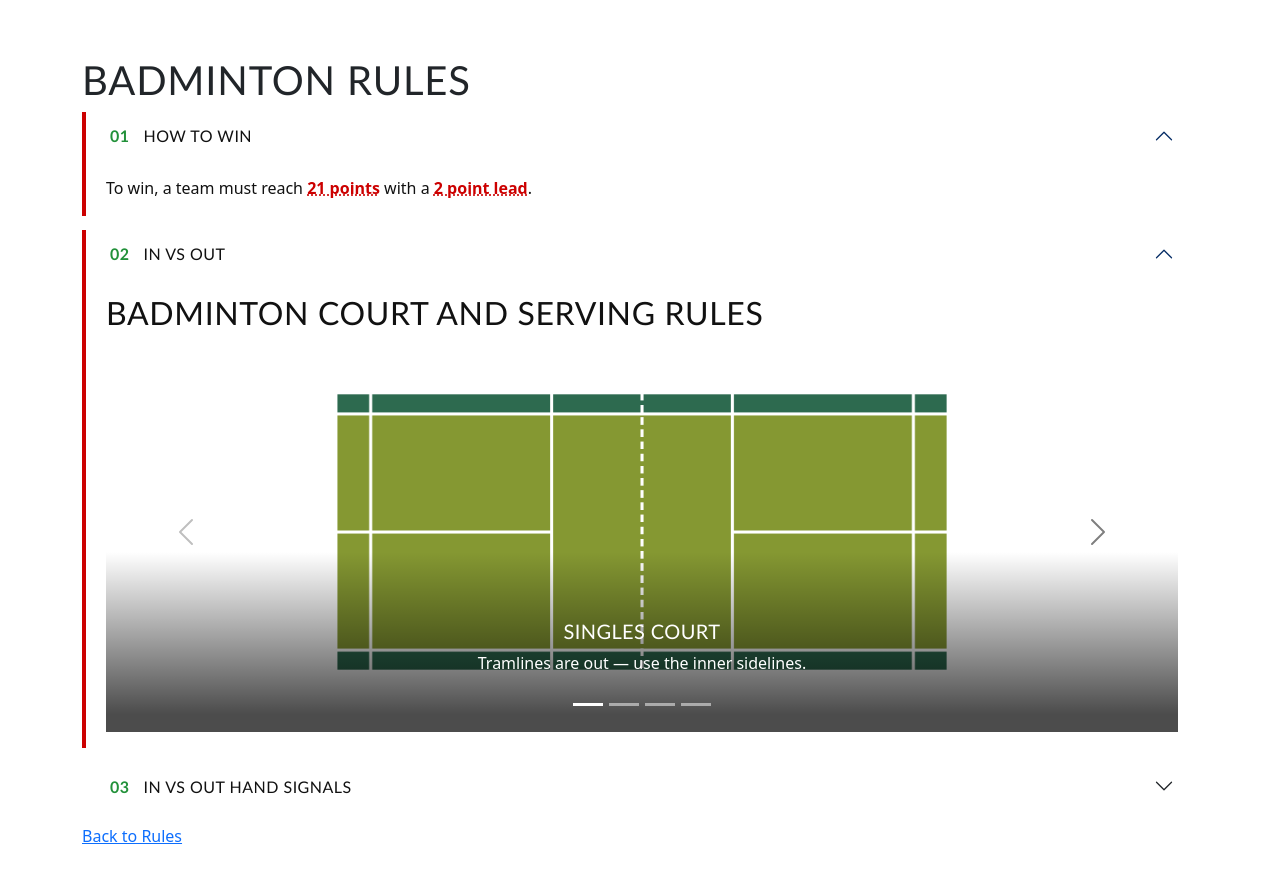
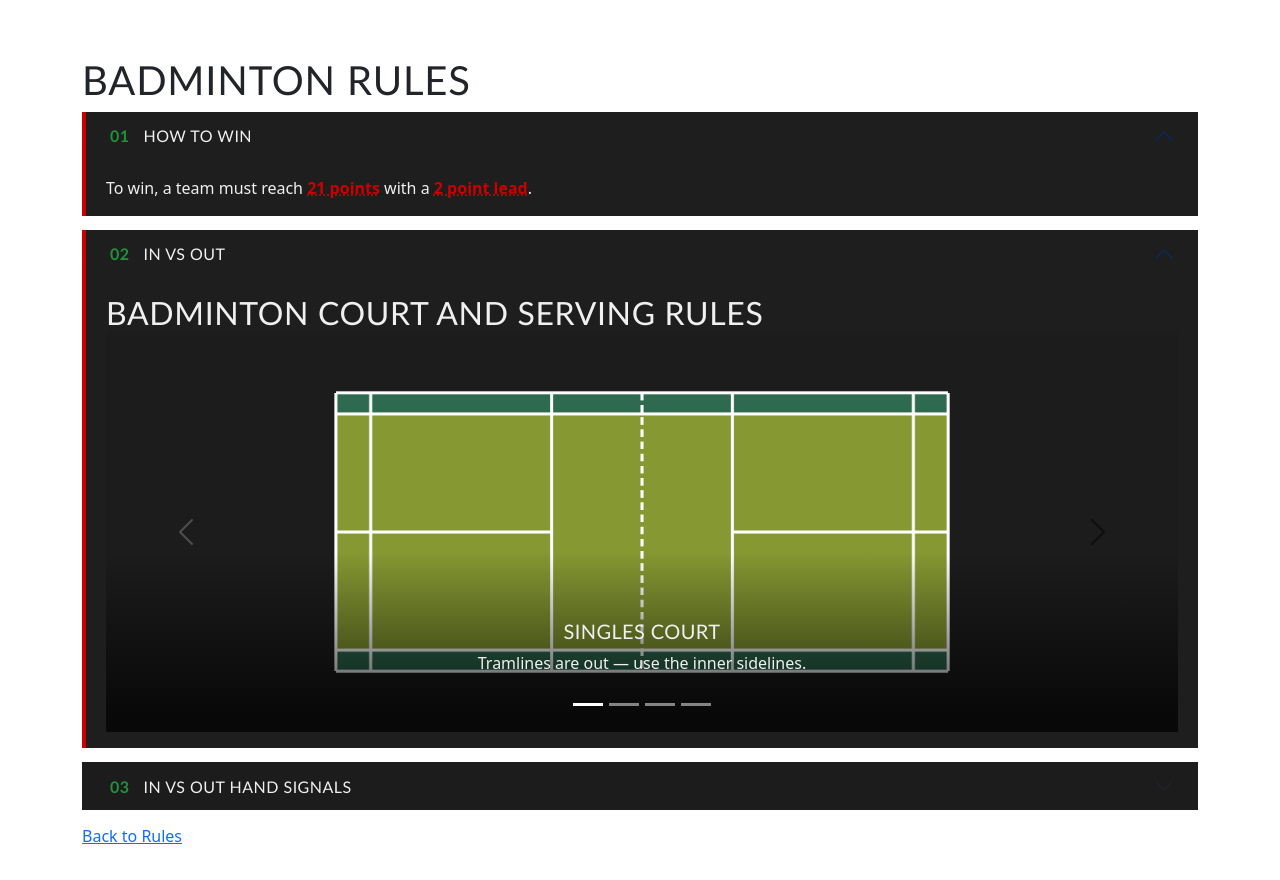
Before and after one commit to CarlySo132/L3-Computer-Science-Project, a Flask app: page /badminton in a window 1280 px wide, after a click on "IN VS OUT". Shown: the part 58-938 px from the top of the page. Run offline with Flask 3, Linux system fonts and the light colour scheme.

Commit message:
Moved style code around for consistency

```diff
--- a/static/style.css
+++ b/static/style.css
@@ -215,6 +215,7 @@ p {
   position: relative;
   height: 400px; /* pick whatever fits your layout */
   overflow: hidden;
+  background-color: var(--surface);
 }
 
 .carousel-item img {
@@ -241,6 +242,12 @@ p {
   right: 0;
   bottom: 0;
   padding: 40px 20px 20px;
+  color: var(--text);
+}
+
+.carousel-caption h5,
+.carousel-caption p {
+  color: var(--text);
 }
 
 .carousel-control-prev-icon,
@@ -253,7 +260,8 @@ p {
     filter: brightness(0.5);
 }
 
-#carouselSignals .carousel-item img {
+#carouselSignals .carousel-item img,
+#carouselExampleCaptions .carousel-item img {
   object-fit: contain;
 }
 
@@ -263,6 +271,63 @@ p {
     flex-wrap: wrap;
     margin-right: -15px;
     margin-left: -15px;
+}
+
+/* ACCORDION VERSION 2 - dark mode, square corners, multiple sections open */
+.accordion-v2 {
+  --bs-accordion-bg: var(--surface);
+  --bs-accordion-active-bg: var(--surface-2);
+  --bs-accordion-btn-bg: var(--surface);
+  --bs-accordion-color: var(--text);
+  --bs-accordion-active-color: var(--text);
+}
+
+.accordion-v2 .accordion-item {
+  background-color: var(--surface);
+  border: none;
+  margin-bottom: 14px;
+}
+
+.accordion-v2 .accordion-button {
+  background-color: var(--surface);
+  color: var(--text) !important;
+  font-family: var(--font-head);
+  text-transform: uppercase;
+  letter-spacing: 0.03em;
+  border-radius: 0 !important;
+  padding: 14px 24px;
+  border-left: 4px solid transparent;
+}
+
+.accordion-v2 .accordion-button::before {
+  content: attr(data-num);
+  color: var(--green-bright);
+  font-family: var(--font-head);
+  margin-right: 14px;
+  font-weight: 800;
+}
+
+.accordion-v2 .accordion-button:not(.collapsed) {
+  background-color: var(--surface-2);
+  border-left: 4px solid var(--red);
+  box-shadow: none;
+  border-radius: 0 !important;
+}
+
+.accordion-v2 .accordion-body {
+  background-color: var(--surface-2);
+  color: var(--text);
+  border-radius: 0;
+  border-left: 4px solid var(--red);
+}
+
+.accordion-v2 .accordion-body p,
+.accordion-v2 .accordion-body strong {
+  color: var(--text);
+}
+
+.accordion-v2 .accordion-button:focus {
+  box-shadow: none;
 }
 
 /* TOOLTIP LINKS INSIDE ACCORDION BODY */
@@ -278,15 +343,16 @@ p {
 
 /* BOOTSTRAP TOOLTIP POPUP ITSELF */
 .tooltip .tooltip-inner {
-  background-color: #111111;
-  color: #ffffff;
+  background-color: var(--surface);
+  color: var(--text);
   font-family: var(--font-body);
   font-size: 13px;
   padding: 8px 12px;
   max-width: 220px;
   border-radius: var(--radius);
+  border: 1px solid var(--red-dim);
 }
 
 .tooltip .tooltip-arrow::before {
-  border-top-color: #111111;
+  border-top-color: var(--surface);
 }
--- a/templates/badminton.html
+++ b/templates/badminton.html
@@ -2,90 +2,9 @@
 
 {% block content %}
 
-
 <head>
   <link href="https://cdn.jsdelivr.net/npm/bootstrap@5.3.8/dist/css/bootstrap.min.css" rel="stylesheet" integrity="sha384-sRIl4kxILFvY47J16cr9ZwB07vP4J8+LH7qKQnuqkuIAvNWLzeN8tE5YBujZqJLB" crossorigin="anonymous">
   <script src="https://cdn.jsdelivr.net/npm/bootstrap@5.3.8/dist/js/bootstrap.bundle.min.js" integrity="sha384-FKyoEForCGlyvwx9Hj09JcYn3nv7wiPVlz7YYwJrWVcXK/BmnVDxM+D2scQbITxI" crossorigin="anonymous"></script>
-  <style>
-    #carouselSignals .carousel-item img,
-    #carouselExampleCaptions .carousel-item img {
-      object-fit: contain;
-      background-color: #ffffff;
-    }
-
-    #carouselSignals .carousel-item,
-    #carouselExampleCaptions .carousel-item {
-      background-color: #ffffff;
-    }
-
-    #carouselSignals .carousel-caption,
-    #carouselExampleCaptions .carousel-caption {
-      color: #ffffff;
-    }
-
-    #carouselSignals .carousel-caption h5,
-    #carouselExampleCaptions .carousel-caption h5,
-    #carouselSignals .carousel-caption p,
-    #carouselExampleCaptions .carousel-caption p {
-      color: #ffffff;
-    }
-
-    .accordion-v2 {
-      --bs-accordion-bg: #ffffff;
-      --bs-accordion-active-bg: #ffffff;
-      --bs-accordion-btn-bg: #ffffff;
-      --bs-accordion-color: #111111;
-      --bs-accordion-active-color: #111111;
-    }
-
-    .accordion-v2 .accordion-item {
-      background-color: #ffffff;
-      border: none;
-      margin-bottom: 14px;
-    }
-
-    .accordion-v2 .accordion-button {
-      background-color: #ffffff;
-      color: #111111 !important;
-      font-family: var(--font-head);
-      text-transform: uppercase;
-      letter-spacing: 0.03em;
-      border-radius: 0 !important;
-      padding: 14px 24px;
-      border-left: 4px solid transparent;
-    }
-
-    .accordion-v2 .accordion-button::before {
-      content: attr(data-num);
-      color: var(--green-bright);
-      font-family: var(--font-head);
-      margin-right: 14px;
-      font-weight: 800;
-    }
-
-    .accordion-v2 .accordion-button:not(.collapsed) {
-      background-color: #ffffff;
-      border-left: 4px solid var(--red);
-      box-shadow: none;
-      border-radius: 0 !important;
-    }
-
-    .accordion-v2 .accordion-body {
-      background-color: #ffffff;
-      color: #111111;
-      border-radius: 0;
-      border-left: 4px solid var(--red);
-    }
-
-    .accordion-v2 .accordion-body p,
-    .accordion-v2 .accordion-body strong {
-      color: #111111;
-    }
-
-    .accordion-v2 .accordion-button:focus {
-      box-shadow: none;
-    }
-  </style>
 </head>
 <h1>Badminton Rules</h1>
 
@@ -206,11 +125,6 @@
 
 <a href="{{ url_for('rules') }}" class="button-22">Back to Rules</a>
 
-
-<body>
-
-</body>
-
 <script>
   const tooltipTriggerList = document.querySelectorAll('[data-bs-toggle="tooltip"]')
   const tooltipList = [...tooltipTriggerList].map(tooltipTriggerEl => new bootstrap.Tooltip(tooltipTriggerEl))
```
